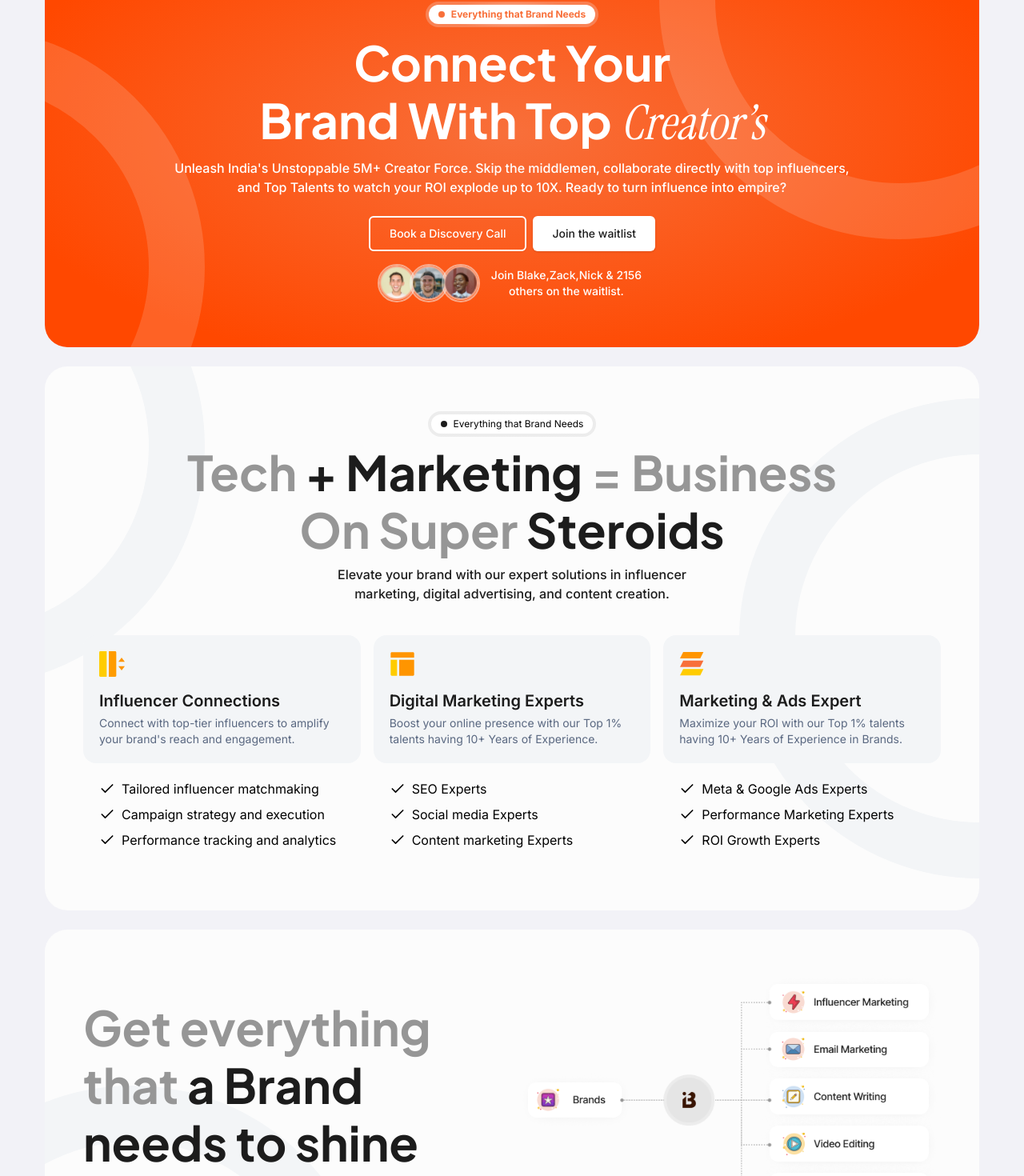
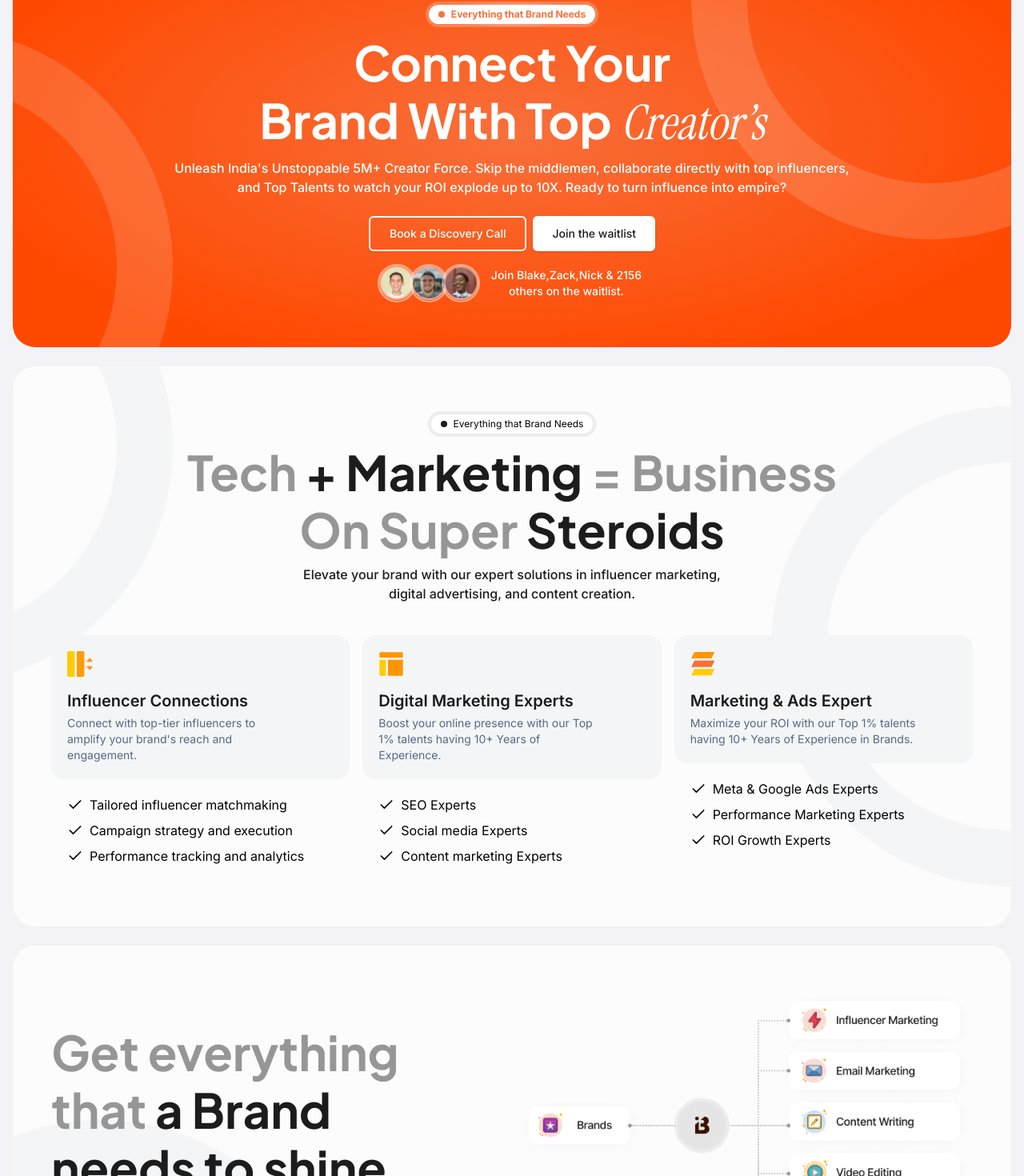
Before and after one commit to Neel028/brandfluenze_neel, a Next.js app: page / in a window 1280 px wide. Shown: the part 133-1603 px from the top of the page at 80% size. Built offline with nearby package versions, Linux system fonts and the light colour scheme.

Commit message:
done 1920

```diff
--- a/src/app/layout.tsx
+++ b/src/app/layout.tsx
@@ -1,6 +1,7 @@
 import type { Metadata } from "next";
 import { Plus_Jakarta_Sans ,Inter,Instrument_Serif, DM_Sans } from 'next/font/google'
 import "../style/css/globals.css";
+import "../style/css/all.css"
 import Footer from "@/components/layout-level/landing/Footer";
 
 const inter = Inter({
--- a/src/components/page-level/landing/BenefitSection.tsx
+++ b/src/components/page-level/landing/BenefitSection.tsx
@@ -16,12 +16,12 @@ const BenefitSection: FC<BenefitSectionProps> = ({ }) => {
                         </div>
                     </div>
                     <div className="hero-section-text-content items-center  py-8 md:py-14 px-6 sm:px-8 md:px-12 grid grid-cols-1 lg:grid-cols-2 gap-4">
-                        <div className="text-content max-lg:text-center">
+                        <div className="BenefitSectionProps_max_width text-content max-lg:text-center">
                             <h1 className='text-4xl sm:text-5xl xl:text-6xl 2xl:text-6xl font-bold !leading-[1.2] text-primary font-jakarta mb-2'>
                             Save 40+ hours <span className='text-muted'> on
                             every research</span>
                             </h1>
-                            <p className='text-xs xs:text-sm sm:text-base font-medium text-primary'>Research department job done in 5 min.</p>
+                            <p className='text-xs xs:text-sm sm:text-base font-medium text-muted'>Research department job done in 5 min.</p>
                         </div>
                         <div className="img-content flex justify-center lg:justify-end">
                             <Image src={"/assets/images/benifit-section-img.png"} alt='strategy-section-img'  width={568} height={564} className='max-w-[340px] w-full'/>
--- a/src/components/page-level/landing/ContactSection.tsx
+++ b/src/components/page-level/landing/ContactSection.tsx
@@ -25,7 +25,7 @@ const ContactSection: FC<ContactSectionProps> = ({ }) => {
                         <div className="hero-section-text-content py-8 md:py-14 px-6 sm:px-8 md:px-12 grid grid-cols-1 lg:grid-cols-2">
                             <div className="flex items-start flex-col gap-6">
                                 <div className="info -mt-4">
-                                    <h1 className='text-4xl sm:text-5xl xl:text-6xl 2xl:text-6xl font-bold !leading-[1.2] text-white font-jakarta mb-2'>Ready to take your
+                                    <h1 className='ContactSectionProps_max_width text-4xl sm:text-5xl xl:text-6xl 2xl:text-6xl font-bold !leading-[1.2] text-white font-jakarta mb-2'>Ready to take your
                                         brand to the next
                                         level? </h1>
                                 </div>
--- a/src/components/page-level/landing/FeatureCard.tsx
+++ b/src/components/page-level/landing/FeatureCard.tsx
@@ -12,7 +12,7 @@ const FeatureCard: FC<Feature> = ({ title, description, features,icon }) => {
                 </div>
                 <div className="text">
                     <h3 className='text-lg lg:text-xl font-semibold text-primary mb-1'>{title}</h3>
-                    <p className='text-xs featuresection_word_spacing lg:text-sm text-muted-foreground leading-[1.4]'>{description}</p>
+                    <p className='Feature_padding text-xs featuresection_word_spacing lg:text-sm text-muted-foreground leading-[1.4]'>{description}</p>
                 </div>
             </div>
             <div className="bullet-point-list p-4 lg:p-5">
--- a/src/components/page-level/landing/FeaturesSection.tsx
+++ b/src/components/page-level/landing/FeaturesSection.tsx
@@ -29,7 +29,7 @@ const FeaturesSection: FC<FeaturesSectionProps> = ({ }) => {
                                 </div>
                             </div>
                             <div className="info text-center -mt-4">
-                                <h1 className='featuresection_max_width_span text-4xl sm:text-5xl xl:text-6xl 2xl:text-6xl font-bold !leading-[1.2] text-primary font-jakarta mb-2'>
+                                <h1 className='features_section_width featuresection_max_width_span text-4xl sm:text-5xl xl:text-6xl 2xl:text-6xl font-bold !leading-[1.2] text-primary font-jakarta mb-2'>
                                     <span className='text-muted'>Tech</span> + Marketing <span className='text-muted'>= Business
                                         On Super </span> Steroids
                                 </h1>
--- a/src/components/page-level/landing/HeroSection.tsx
+++ b/src/components/page-level/landing/HeroSection.tsx
@@ -36,8 +36,8 @@ const HeroSection: FC<HeroSectionProps> = ({ }) => {
                                     </div>
                                 </div>
                                 <div className="info text-center -mt-4">
-                                    <h1 className='text-4xl sm:text-5xl lg:text-6xl 2xl:text-7xl font-bold !leading-[1.2] text-white font-jakarta mb-2'>Connect Your <br /> Brand With Top <span className='font-instrument font-normal italic'>Creator’s</span>  </h1>
-                                    <p className='text-sm max_width_p xs:text-sm sm:text-base font-medium text-white max-md:hidden block'>Unleash India's Unstoppable 5M+ Creator Force. Skip the middlemen, collaborate directly with top influencers, and Top Talents to watch your ROI explode up to 10X. Ready to turn influence into empire?</p>
+                                    <h1 className=' text-4xl sm:text-5xl lg:text-6xl 2xl:text-7xl font-bold !leading-[1.2] text-white font-jakarta mb-2'>Connect Your <br /> Brand With Top <span className='font-instrument font-normal italic'>Creator’s</span>  </h1>
+                                    <p className='hero_section_width text-sm max_width_p xs:text-sm sm:text-base font-medium text-white max-md:hidden block'>Unleash India's Unstoppable 5M+ Creator Force. Skip the middlemen, collaborate directly with top influencers, and Top Talents to watch your ROI explode up to 10X. Ready to turn influence into empire?</p>
                                     <p className='text-xs xs:text-sm sm:text-base font-medium text-white max-md:block hidden'>Unleash India's Unstoppable 5M+ Creator Force.  Ready to turn influence into empire?</p>
                                 </div>
                                 <div className="action">
--- a/src/components/page-level/landing/StrategySelectionSection.tsx
+++ b/src/components/page-level/landing/StrategySelectionSection.tsx
@@ -17,7 +17,7 @@ const StrategySelectionSection: FC<StrategySelectionSectionProps> = ({ }) => {
                     </div>
                     <div className="hero-section-text-content items-center py-8 md:py-14 px-6 sm:px-8 md:px-12 grid grid-cols-1 lg:grid-cols-2 gap-4">
                         <div className="text-content max-lg:text-center max-w-[95%]">
-                            <h1 className='StrategySelectionSection_max_width text-4xl sm:text-5xl xl:text-6xl 2xl:text-6xl font-bold !leading-[1.2] text-primary font-jakarta mb-2'>
+                            <h1 className='Strateg_max_width StrategySelectionSection_max_width text-4xl sm:text-5xl xl:text-6xl 2xl:text-6xl font-bold !leading-[1.2] text-primary font-jakarta mb-2'>
                                 <span className='text-muted'>Get everything <br/>
                                 that</span> a Brand needs
                                 to shine
--- /dev/null
+++ b/src/style/css/all.css
@@ -0,0 +1,69 @@
+.container {
+    width: 100%;
+    margin-right: auto;
+    margin-left: auto;
+    padding-right: 10px;
+    padding-left: 10px;
+  }
+  @media (min-width: 390px) {
+
+    .container {
+      max-width: 390px;
+    }
+  }
+  @media (min-width: 420px) {
+
+    .container {
+      max-width: 420px;
+    }
+  }
+  @media (min-width: 576px) {
+
+    .container {
+      max-width: 576px;
+      padding-right: 16px;
+      padding-left: 16px;
+    }
+  }
+  @media (min-width: 768px) {
+
+    .container {
+      max-width: 100%;
+    }
+  }
+  @media (min-width: 992px) {
+
+    .container {
+      max-width: 100%;
+    }
+  }
+  @media (min-width: 1200px) {
+
+    .container {
+      max-width: 100%;
+    }
+  }
+  @media (min-width: 1400px) {
+
+    .container {
+      max-width: 100% ;
+    }
+}
+.hero_section_width{
+    max-width: 850px;
+}
+.features_section_width{
+    max-width: 900px;
+}
+.Feature_padding{
+    padding: 0px 50px 0px 0px;
+}
+.Strateg_max_width{
+    max-width: 600px;
+}
+.BenefitSectionProps_max_width{
+    max-width: 550px;
+}
+.ContactSectionProps_max_width{
+    max-width: 600px;
+}
```
